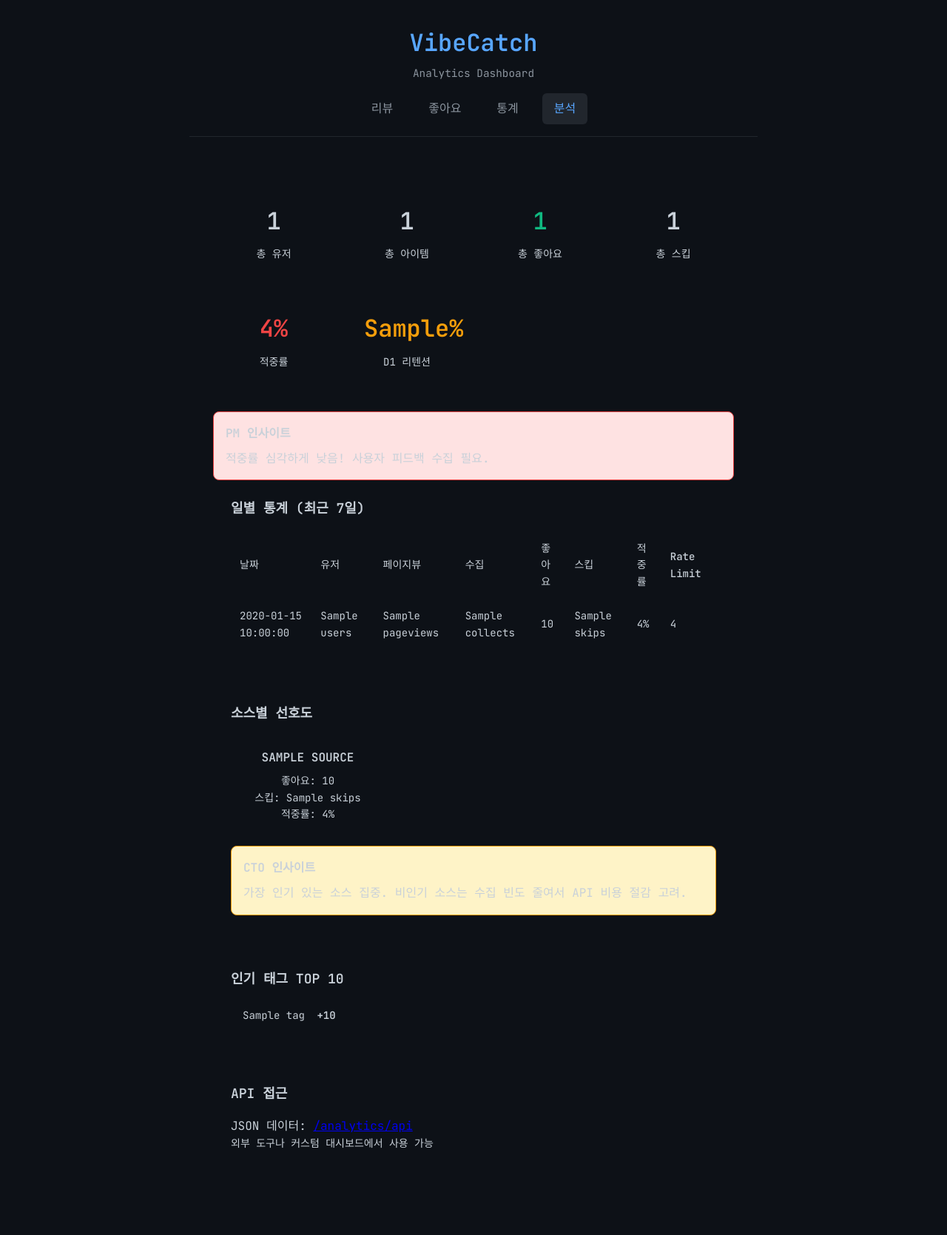
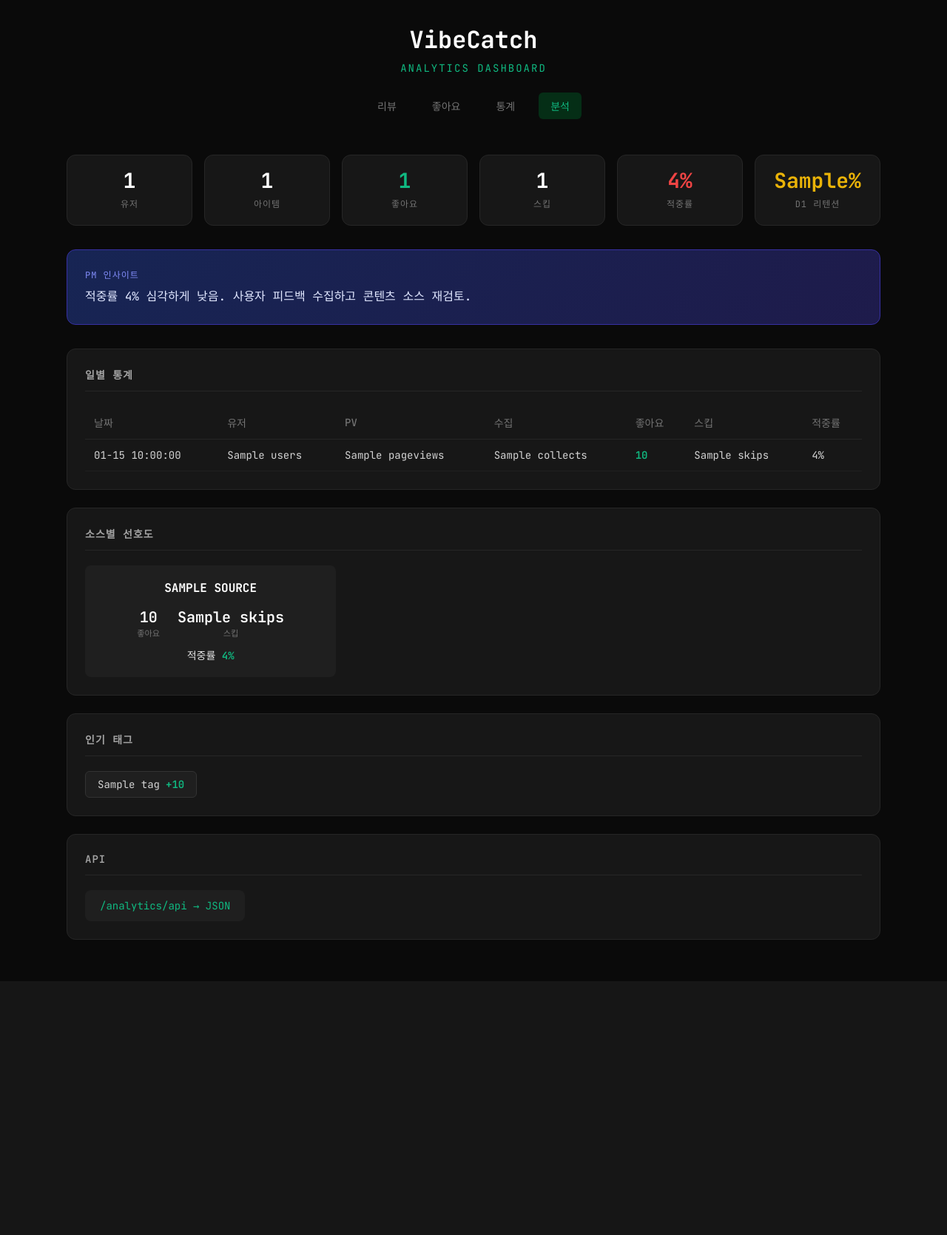
Before and after one commit to JinHyeokPark28/vibecatch, a FastAPI app: template templates/analytics.html in a window 1280 px wide. Shown: the whole page at 74% size. After the commit the page ends 1270 px from the top, so only its background shows below. Run offline with FastAPI, Linux system fonts and the light colour scheme; data comes from the database, SQL or seed files in the repository; the template is opened without the code that fills it: most values are stand-ins (such as "Sample title", 1, 10 or a date in 2020).

Commit message:
feat: redesign analytics dashboard UI for better readability
- Dark theme (#0a0a0a background) with JetBrains Mono font
- Color-coded metric cards (green/red/yellow based on values)
- Improved table with hover effects and tabular numbers
- Source preference cards with cleaner grid layout
- Tag badges with positive/negative score colors
- PM Insight box with gradient background
- Responsive design for mobile devices

Co-Authored-By: Claude Opus 4.5 <noreply@anthropic.com>

```diff
--- a/templates/analytics.html
+++ b/templates/analytics.html
@@ -6,151 +6,307 @@
     <title>VibeCatch - Analytics</title>
     <link rel="preconnect" href="https://fonts.googleapis.com">
     <link rel="preconnect" href="https://fonts.gstatic.com" crossorigin>
-    <link href="https://fonts.googleapis.com/css2?family=JetBrains+Mono:wght@400;500;600&display=swap" rel="stylesheet">
-    <link rel="stylesheet" href="/static/style.css">
+    <link href="https://fonts.googleapis.com/css2?family=JetBrains+Mono:wght@400;500;600;700&display=swap" rel="stylesheet">
     <style>
-        .analytics-container {
-            max-width: 1000px;
-            margin: 0 auto;
+        * {
+            margin: 0;
+            padding: 0;
+            box-sizing: border-box;
+        }
+
+        body {
+            font-family: 'JetBrains Mono', monospace;
+            background: #0a0a0a;
+            color: #e5e5e5;
+            min-height: 100vh;
             padding: 2rem;
         }
 
-        .metrics-grid {
+        .container {
+            max-width: 1100px;
+            margin: 0 auto;
+        }
+
+        /* Header */
+        .header {
+            text-align: center;
+            margin-bottom: 3rem;
+        }
+
+        .header h1 {
+            font-size: 2rem;
+            font-weight: 700;
+            color: #fff;
+            margin-bottom: 0.5rem;
+        }
+
+        .header .subtitle {
+            color: #10b981;
+            font-size: 0.875rem;
+            text-transform: uppercase;
+            letter-spacing: 2px;
+        }
+
+        .nav {
+            display: flex;
+            justify-content: center;
+            gap: 1rem;
+            margin-top: 1.5rem;
+        }
+
+        .nav a {
+            color: #737373;
+            text-decoration: none;
+            padding: 0.5rem 1rem;
+            border-radius: 6px;
+            font-size: 0.875rem;
+            transition: all 0.2s;
+        }
+
+        .nav a:hover {
+            color: #fff;
+            background: #262626;
+        }
+
+        .nav a.active {
+            color: #10b981;
+            background: #052e16;
+        }
+
+        /* Metric Cards */
+        .metrics {
             display: grid;
-            grid-template-columns: repeat(auto-fit, minmax(150px, 1fr));
+            grid-template-columns: repeat(6, 1fr);
             gap: 1rem;
             margin-bottom: 2rem;
         }
 
-        .metric-card {
-            background: var(--card-bg);
-            border: 1px solid var(--border-color);
-            border-radius: 8px;
-            padding: 1.5rem;
+        @media (max-width: 900px) {
+            .metrics { grid-template-columns: repeat(3, 1fr); }
+        }
+
+        @media (max-width: 500px) {
+            .metrics { grid-template-columns: repeat(2, 1fr); }
+        }
+
+        .metric {
+            background: #171717;
+            border: 1px solid #262626;
+            border-radius: 12px;
+            padding: 1.25rem;
             text-align: center;
         }
 
         .metric-value {
-            font-size: 2rem;
-            font-weight: 600;
-            color: var(--primary-color);
+            font-size: 1.75rem;
+            font-weight: 700;
+            color: #fff;
+            line-height: 1;
+        }
+
+        .metric-label {
+            font-size: 0.75rem;
+            color: #737373;
+            margin-top: 0.5rem;
+            text-transform: uppercase;
+            letter-spacing: 1px;
+        }
+
+        .metric.green .metric-value { color: #10b981; }
+        .metric.red .metric-value { color: #ef4444; }
+        .metric.yellow .metric-value { color: #eab308; }
+
+        /* Insight Box */
+        .insight {
+            background: linear-gradient(135deg, #172554 0%, #1e1b4b 100%);
+            border: 1px solid #3730a3;
+            border-radius: 12px;
+            padding: 1.5rem;
+            margin-bottom: 2rem;
+        }
+
+        .insight-label {
+            font-size: 0.75rem;
+            color: #818cf8;
+            text-transform: uppercase;
+            letter-spacing: 1px;
             margin-bottom: 0.5rem;
         }
 
-        .metric-label {
-            font-size: 0.875rem;
-            color: var(--text-secondary);
+        .insight-text {
+            font-size: 1rem;
+            color: #e0e7ff;
+            line-height: 1.6;
         }
 
-        .metric-card.positive .metric-value { color: #10b981; }
-        .metric-card.negative .metric-value { color: #ef4444; }
-        .metric-card.warning .metric-value { color: #f59e0b; }
-
+        /* Section */
         .section {
-            background: var(--card-bg);
-            border: 1px solid var(--border-color);
-            border-radius: 8px;
+            background: #171717;
+            border: 1px solid #262626;
+            border-radius: 12px;
             padding: 1.5rem;
             margin-bottom: 1.5rem;
         }
 
         .section-title {
-            font-size: 1.125rem;
+            font-size: 0.875rem;
             font-weight: 600;
-            margin-bottom: 1rem;
-            color: var(--text-primary);
+            color: #a3a3a3;
+            text-transform: uppercase;
+            letter-spacing: 1px;
+            margin-bottom: 1.25rem;
+            padding-bottom: 0.75rem;
+            border-bottom: 1px solid #262626;
         }
 
-        .table {
+        /* Table */
+        .table-wrap {
+            overflow-x: auto;
+        }
+
+        table {
             width: 100%;
             border-collapse: collapse;
             font-size: 0.875rem;
         }
 
-        .table th, .table td {
+        th {
+            text-align: left;
             padding: 0.75rem;
-            text-align: left;
-            border-bottom: 1px solid var(--border-color);
+            color: #737373;
+            font-weight: 500;
+            border-bottom: 1px solid #262626;
+            white-space: nowrap;
         }
 
-        .table th {
-            color: var(--text-secondary);
-            font-weight: 500;
+        td {
+            padding: 0.75rem;
+            color: #d4d4d4;
+            border-bottom: 1px solid #1f1f1f;
         }
 
-        .table td {
-            color: var(--text-primary);
+        tr:hover td {
+            background: #1f1f1f;
         }
 
-        .source-grid {
+        .num {
+            font-variant-numeric: tabular-nums;
+        }
+
+        .highlight {
+            color: #10b981;
+            font-weight: 600;
+        }
+
+        /* Source Cards */
+        .sources {
             display: grid;
             grid-template-columns: repeat(3, 1fr);
             gap: 1rem;
         }
 
-        .source-card {
+        @media (max-width: 600px) {
+            .sources { grid-template-columns: 1fr; }
+        }
+
+        .source {
+            background: #1f1f1f;
+            border-radius: 8px;
+            padding: 1.25rem;
             text-align: center;
-            padding: 1rem;
-            background: var(--bg-secondary);
-            border-radius: 6px;
         }
 
         .source-name {
+            font-size: 1rem;
+            font-weight: 700;
+            color: #fff;
+            text-transform: uppercase;
+            margin-bottom: 1rem;
+        }
+
+        .source-stats {
+            display: flex;
+            justify-content: center;
+            gap: 1.5rem;
+            font-size: 0.875rem;
+        }
+
+        .source-stat {
+            text-align: center;
+        }
+
+        .source-stat-value {
+            font-size: 1.25rem;
             font-weight: 600;
-            margin-bottom: 0.5rem;
+            color: #fff;
+        }
+
+        .source-stat-label {
+            font-size: 0.7rem;
+            color: #737373;
             text-transform: uppercase;
         }
 
-        .source-stats {
-            font-size: 0.875rem;
-            color: var(--text-secondary);
-        }
-
-        .tag-list {
-            display: flex;
-            flex-wrap: wrap;
-            gap: 0.5rem;
-        }
-
-        .tag-item {
-            background: var(--bg-secondary);
-            padding: 0.5rem 1rem;
-            border-radius: 4px;
+        .source-hit {
+            margin-top: 0.75rem;
             font-size: 0.875rem;
         }
 
-        .tag-score {
-            color: var(--primary-color);
+        .source-hit-value {
+            color: #10b981;
             font-weight: 600;
-            margin-left: 0.5rem;
         }
 
-        .decision-box {
-            background: #fef3c7;
-            border: 1px solid #f59e0b;
-            border-radius: 8px;
-            padding: 1rem;
-            margin-top: 1rem;
+        /* Tags */
+        .tags {
+            display: flex;
+            flex-wrap: wrap;
+            gap: 0.75rem;
         }
 
-        .decision-box.positive {
-            background: #d1fae5;
-            border-color: #10b981;
+        .tag {
+            display: inline-flex;
+            align-items: center;
+            gap: 0.5rem;
+            background: #1f1f1f;
+            border: 1px solid #333;
+            border-radius: 6px;
+            padding: 0.5rem 1rem;
+            font-size: 0.875rem;
         }
 
-        .decision-box.negative {
-            background: #fee2e2;
-            border-color: #ef4444;
+        .tag-name {
+            color: #d4d4d4;
         }
 
-        .decision-title {
+        .tag-score {
             font-weight: 600;
-            margin-bottom: 0.5rem;
         }
 
-        .nav-link.analytics {
-            background: var(--primary-color);
-            color: white;
+        .tag-score.positive { color: #10b981; }
+        .tag-score.negative { color: #ef4444; }
+
+        /* API Section */
+        .api-link {
+            display: inline-flex;
+            align-items: center;
+            gap: 0.5rem;
+            background: #1f1f1f;
+            color: #10b981;
+            text-decoration: none;
+            padding: 0.75rem 1.25rem;
+            border-radius: 8px;
+            font-size: 0.875rem;
+            transition: all 0.2s;
+        }
+
+        .api-link:hover {
+            background: #262626;
+        }
+
+        .empty {
+            color: #525252;
+            font-style: italic;
         }
     </style>
 </head>
@@ -160,141 +316,147 @@
             <h1>VibeCatch</h1>
             <p class="subtitle">Analytics Dashboard</p>
             <nav class="nav">
-                <a href="/" class="nav-link">리뷰</a>
-                <a href="/liked" class="nav-link">좋아요</a>
-                <a href="/stats" class="nav-link">통계</a>
-                <a href="/analytics" class="nav-link active">분석</a>
+                <a href="/">리뷰</a>
+                <a href="/liked">좋아요</a>
+                <a href="/stats">통계</a>
+                <a href="/analytics" class="active">분석</a>
             </nav>
         </header>
 
-        <div class="analytics-container">
-            <!-- Summary Metrics -->
-            <div class="metrics-grid">
-                <div class="metric-card">
+        <!-- Key Metrics -->
+        <div class="metrics">
+            <div class="metric">
                 <div class="metric-value">{{ summary.total_users }}</div>
-                    <div class="metric-label">총 유저</div>
+                <div class="metric-label">유저</div>
             </div>
-                <div class="metric-card">
+            <div class="metric">
                 <div class="metric-value">{{ summary.total_items }}</div>
-                    <div class="metric-label">총 아이템</div>
+                <div class="metric-label">아이템</div>
             </div>
-                <div class="metric-card positive">
+            <div class="metric green">
                 <div class="metric-value">{{ summary.total_likes }}</div>
-                    <div class="metric-label">총 좋아요</div>
+                <div class="metric-label">좋아요</div>
             </div>
-                <div class="metric-card">
+            <div class="metric">
                 <div class="metric-value">{{ summary.total_skips }}</div>
-                    <div class="metric-label">총 스킵</div>
+                <div class="metric-label">스킵</div>
             </div>
-                <div class="metric-card {% if summary.hit_rate >= 50 %}positive{% elif summary.hit_rate < 30 %}negative{% else %}warning{% endif %}">
+            <div class="metric {% if summary.hit_rate >= 50 %}green{% elif summary.hit_rate < 30 %}red{% else %}yellow{% endif %}">
                 <div class="metric-value">{{ summary.hit_rate }}%</div>
                 <div class="metric-label">적중률</div>
             </div>
-                <div class="metric-card {% if retention.d1 >= 30 %}positive{% elif retention.d1 < 10 %}negative{% else %}warning{% endif %}">
+            <div class="metric {% if retention.d1 >= 30 %}green{% elif retention.d1 < 10 %}red{% else %}yellow{% endif %}">
                 <div class="metric-value">{{ retention.d1 }}%</div>
                 <div class="metric-label">D1 리텐션</div>
             </div>
         </div>
 
-            <!-- PM Decision Box -->
-            <div class="decision-box {% if summary.hit_rate >= 50 %}positive{% elif summary.hit_rate < 30 %}negative{% endif %}">
-                <div class="decision-title">PM 인사이트</div>
+        <!-- PM Insight -->
+        <div class="insight">
+            <div class="insight-label">PM 인사이트</div>
+            <div class="insight-text">
                 {% if summary.hit_rate >= 50 %}
-                    추천 알고리즘이 잘 작동 중! 현재 방향 유지.
+                추천 알고리즘 정상 작동. 현재 방향 유지하고 리텐션 개선에 집중.
                 {% elif summary.hit_rate >= 30 %}
-                    적중률 개선 필요. 태그 추출 또는 정렬 로직 검토.
+                적중률 {{ summary.hit_rate }}% — 태그 추출 프롬프트 개선 또는 정렬 로직 튜닝 필요.
                 {% else %}
-                    적중률 심각하게 낮음! 사용자 피드백 수집 필요.
+                적중률 {{ summary.hit_rate }}% 심각하게 낮음. 사용자 피드백 수집하고 콘텐츠 소스 재검토.
                 {% endif %}
+            </div>
         </div>
 
         <!-- Daily Stats -->
         <section class="section">
-                <h2 class="section-title">일별 통계 (최근 7일)</h2>
+            <h2 class="section-title">일별 통계</h2>
             {% if daily %}
-                <table class="table">
+            <div class="table-wrap">
+                <table>
                     <thead>
                         <tr>
                             <th>날짜</th>
                             <th>유저</th>
-                            <th>페이지뷰</th>
+                            <th>PV</th>
                             <th>수집</th>
                             <th>좋아요</th>
                             <th>스킵</th>
                             <th>적중률</th>
-                            <th>Rate Limit</th>
                         </tr>
                     </thead>
                     <tbody>
                         {% for day in daily %}
                         <tr>
-                            <td>{{ day.date }}</td>
-                            <td>{{ day.users }}</td>
-                            <td>{{ day.pageviews }}</td>
-                            <td>{{ day.collects }}</td>
-                            <td>{{ day.likes }}</td>
-                            <td>{{ day.skips }}</td>
-                            <td>{{ day.hit_rate }}%</td>
-                            <td>{{ day.rate_limit_hits }}</td>
+                            <td>{{ day.date[5:] }}</td>
+                            <td class="num">{{ day.users }}</td>
+                            <td class="num">{{ day.pageviews }}</td>
+                            <td class="num">{{ day.collects }}</td>
+                            <td class="num highlight">{{ day.likes }}</td>
+                            <td class="num">{{ day.skips }}</td>
+                            <td class="num">{{ day.hit_rate }}%</td>
                         </tr>
                         {% endfor %}
                     </tbody>
                 </table>
+            </div>
             {% else %}
-                <p>아직 데이터가 없습니다.</p>
+            <p class="empty">아직 데이터가 없습니다</p>
             {% endif %}
         </section>
 
-            <!-- Source Preference -->
+        <!-- Source Stats -->
         <section class="section">
             <h2 class="section-title">소스별 선호도</h2>
-                <div class="source-grid">
+            {% if sources %}
+            <div class="sources">
                 {% for source, stats in sources.items() %}
-                    <div class="source-card">
+                <div class="source">
                     <div class="source-name">{{ source }}</div>
                     <div class="source-stats">
-                            좋아요: {{ stats.likes }}<br>
-                            스킵: {{ stats.skips }}<br>
-                            적중률: {{ stats.hit_rate }}%
+                        <div class="source-stat">
+                            <div class="source-stat-value">{{ stats.likes }}</div>
+                            <div class="source-stat-label">좋아요</div>
+                        </div>
+                        <div class="source-stat">
+                            <div class="source-stat-value">{{ stats.skips }}</div>
+                            <div class="source-stat-label">스킵</div>
+                        </div>
+                    </div>
+                    <div class="source-hit">
+                        적중률 <span class="source-hit-value">{{ stats.hit_rate }}%</span>
                     </div>
                 </div>
                 {% endfor %}
             </div>
-
-                {% if sources %}
-                <div class="decision-box">
-                    <div class="decision-title">CTO 인사이트</div>
-                    가장 인기 있는 소스 집중. 비인기 소스는 수집 빈도 줄여서 API 비용 절감 고려.
-                </div>
+            {% else %}
+            <p class="empty">아직 데이터가 없습니다</p>
             {% endif %}
         </section>
 
         <!-- Top Tags -->
         <section class="section">
-                <h2 class="section-title">인기 태그 TOP 10</h2>
+            <h2 class="section-title">인기 태그</h2>
             {% if top_tags %}
-                <div class="tag-list">
+            <div class="tags">
                 {% for tag in top_tags %}
-                    <div class="tag-item">
-                        {{ tag.tag }}
-                        <span class="tag-score">+{{ tag.score }}</span>
+                <div class="tag">
+                    <span class="tag-name">{{ tag.tag }}</span>
+                    <span class="tag-score {% if tag.score > 0 %}positive{% elif tag.score < 0 %}negative{% endif %}">
+                        {% if tag.score > 0 %}+{% endif %}{{ tag.score }}
+                    </span>
                 </div>
                 {% endfor %}
             </div>
             {% else %}
-                <p>아직 데이터가 없습니다.</p>
+            <p class="empty">아직 데이터가 없습니다</p>
             {% endif %}
         </section>
 
-            <!-- API Link -->
+        <!-- API -->
         <section class="section">
-                <h2 class="section-title">API 접근</h2>
-                <p>JSON 데이터: <a href="/analytics/api" target="_blank">/analytics/api</a></p>
-                <p style="font-size: 0.875rem; color: var(--text-secondary);">
-                    외부 도구나 커스텀 대시보드에서 사용 가능
-                </p>
+            <h2 class="section-title">API</h2>
+            <a href="/analytics/api" target="_blank" class="api-link">
+                /analytics/api → JSON
+            </a>
         </section>
-        </div>
     </div>
 </body>
 </html>
```
Lines whose indentation alone changed are shown as unchanged.
